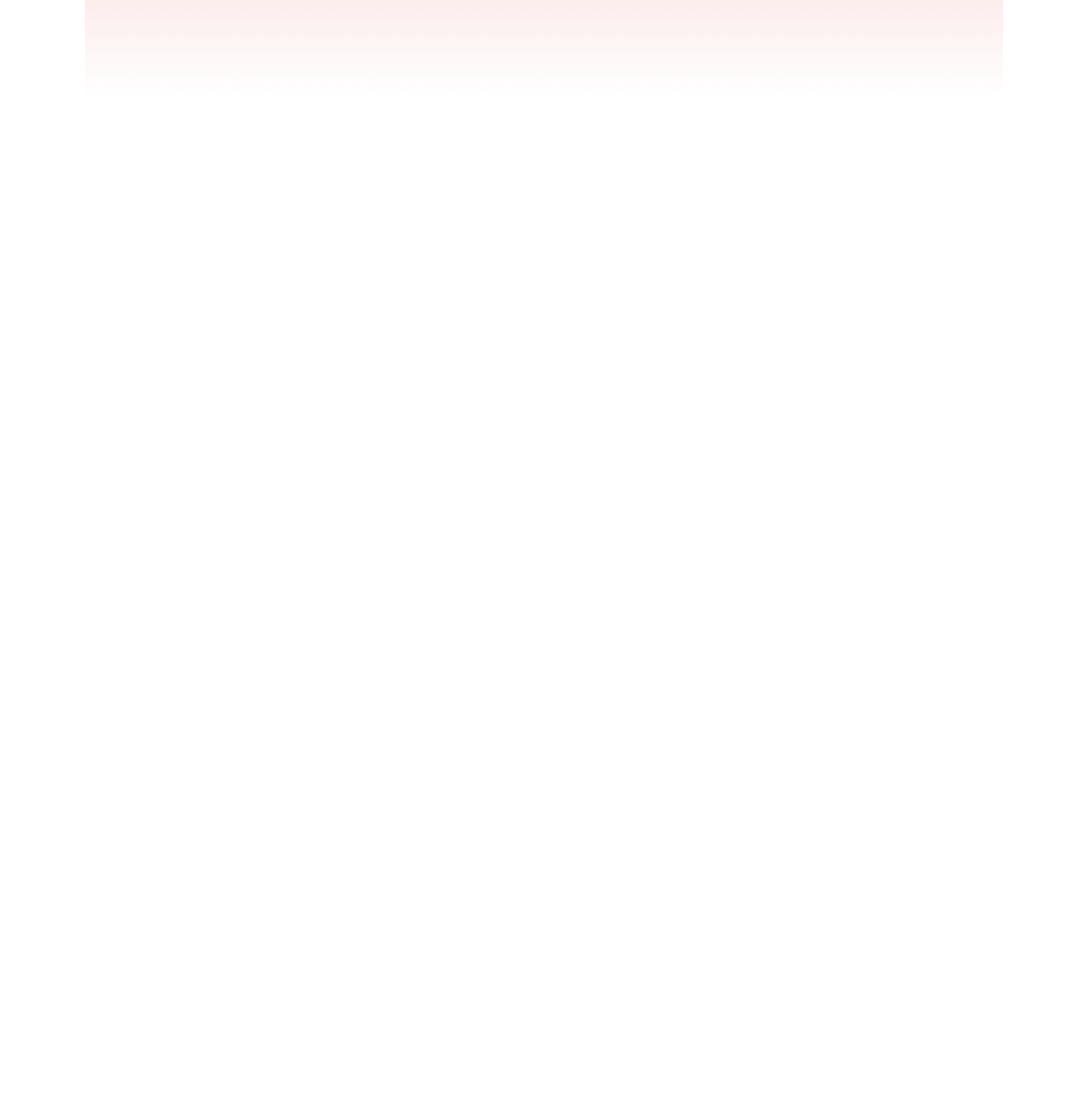
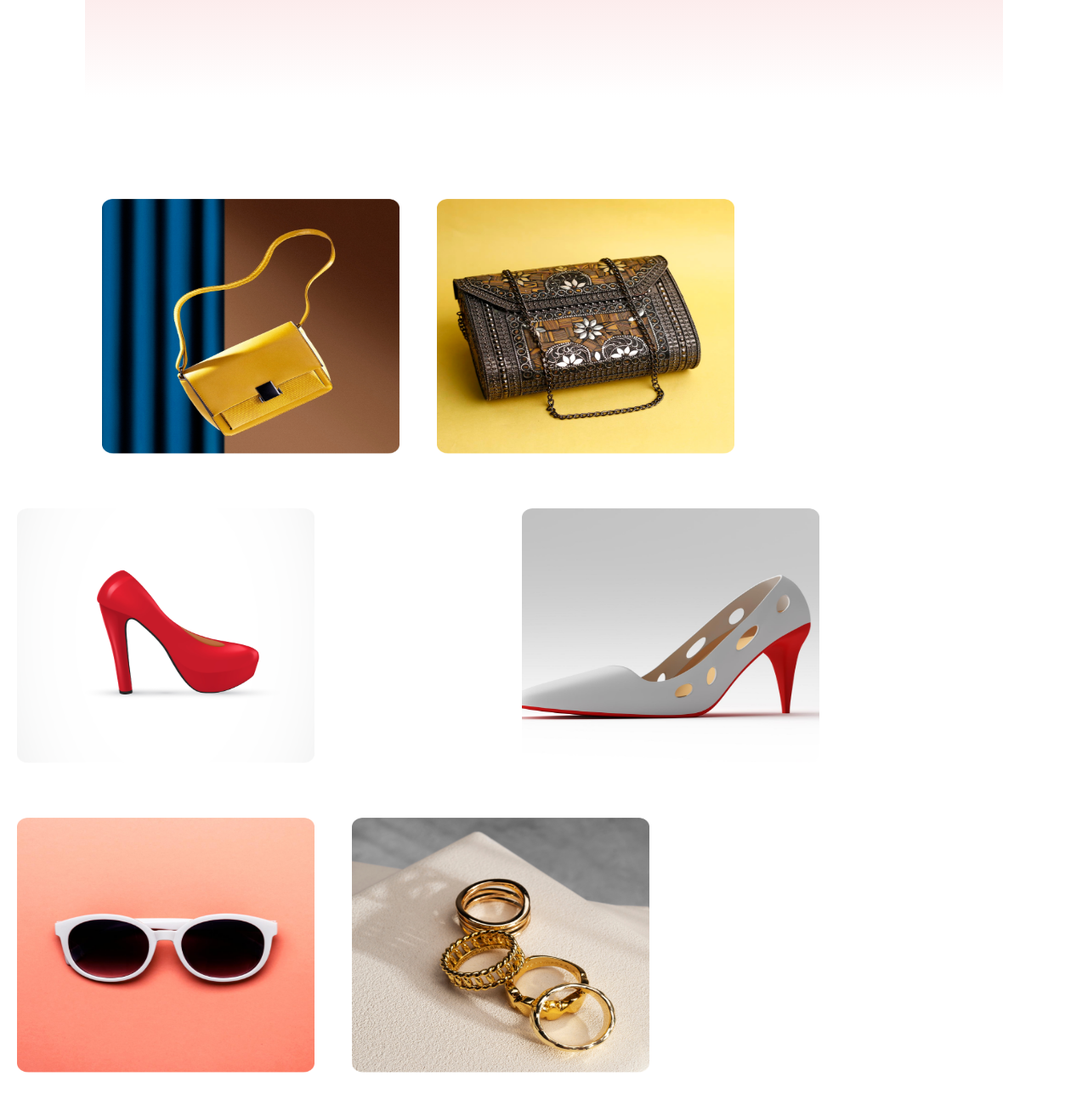
Before and after one commit to khalid586/Assignment-1, a plain HTML site: page index.html in a window 1280 px wide. Shown: the part 2853-4153 px from the top of the page at 85% size. Before the commit the page ends 3067 px from the top, so only its background shows below. Drawn offline with Linux system fonts and the light colour scheme.

Commit message:
product section added with hover effect

```diff
--- a/index.html
+++ b/index.html
@@ -51,5 +51,17 @@
             <button style="margin-top: 30px;padding: 10px;border-radius: 5px;border:0;color:white;background-color: red;font-weight: 800;">JOIN NOW</button>
         </div>
     </div>
+
+    <div class="products">
+        <div class="product-items">
+            <img style="margin-left: 100px;" src="resources/Rectangle 3.png" alt="">
+            <img src="resources/Rectangle 4.png" alt="">
+            <img style="margin-right: 100px;" src="resources/Rectangle 5.png" alt="">
+            <img style="margin-left: 100px;" src="resources/Rectangle 6.png" alt="">
+            <img src="resources/Rectangle 7.png" alt="">
+            <img style="margin-right: 100px;"src="resources/Rectangle 8.png" alt="">
+
+        </div>
+    </div>
 </body>
 </html>
--- a/style.css
+++ b/style.css
@@ -85,3 +85,14 @@
     text-align: center;
     font-weight: 800;
 }
+.product-items img{
+    padding: 20px;
+    margin-bottom: 20px;
+    width: 350px;
+    height: 300px;
+}
+
+.product-items img:hover {
+    transform: scale(1.1);
+    box-shadow: 0 0 50px rgb(0, 254, 0);
+}
```
